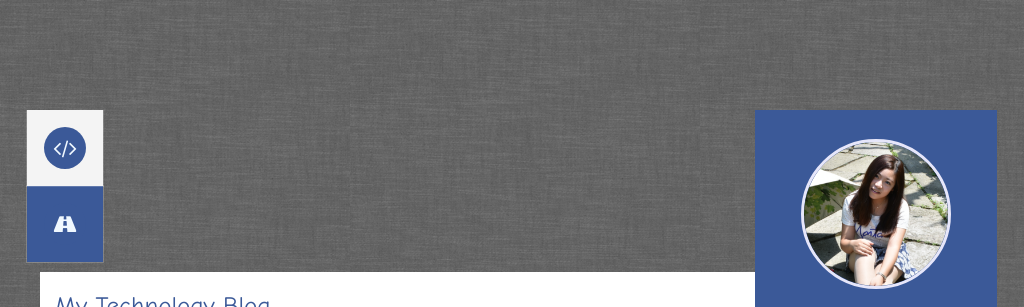
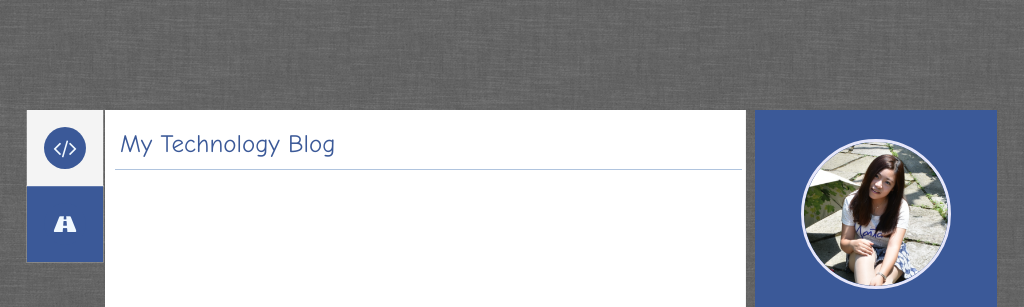
Before and after one commit to IvyGJY/IvyGJY.github.io, a plain HTML site: page index.html in a window 1024 px wide. Shown: the top 307 px of the page. Drawn offline with Linux system fonts and the light colour scheme.

Commit message:
Update args

```diff
--- a/css/myCSS.css
+++ b/css/myCSS.css
@@ -1,3 +1,7 @@
+*{
+    margin: 0;
+    padding: 0;
+}
 #preload {
     position: fixed;
     width: 100%;
@@ -282,7 +286,7 @@ a {
 
 @media screen and (min-width:850px) and (max-width: 1200px)  {
     .resp-vtabs .resp-tabs-container {
-        width:100%;
+        width:89%;
     }
 }
 .resp-tabs-container h1 {
@@ -307,7 +311,7 @@ a {
     padding: 0;
     background-color: #f4f4f4;
     float: left;
-    width: 100%;
+    width: 88%;
     height: 580px;
     clear: none;
     margin-left: 13px;
```
